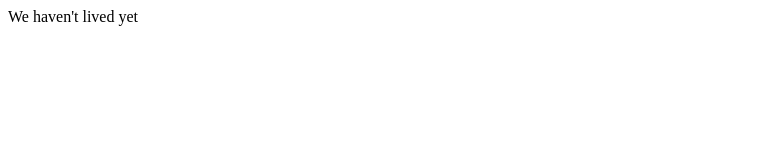
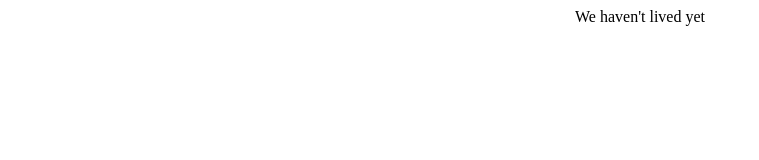
Before and after one commit to alpuente/alpuente.github.io, a plain HTML site: page bios.html in a window 1280 px wide. Shown: the whole page, without its empty margins (0-759 px from the left). Drawn offline with Linux system fonts and the light colour scheme.

```diff
--- a/bios.html
+++ b/bios.html
@@ -1,7 +1,7 @@
 <!DOCTYPE html>
 <html>
 
-<body
+<body>
 
 <center>
 We haven't lived yet
```
Also changed, not shown: index.html (+1 -1 lines).
